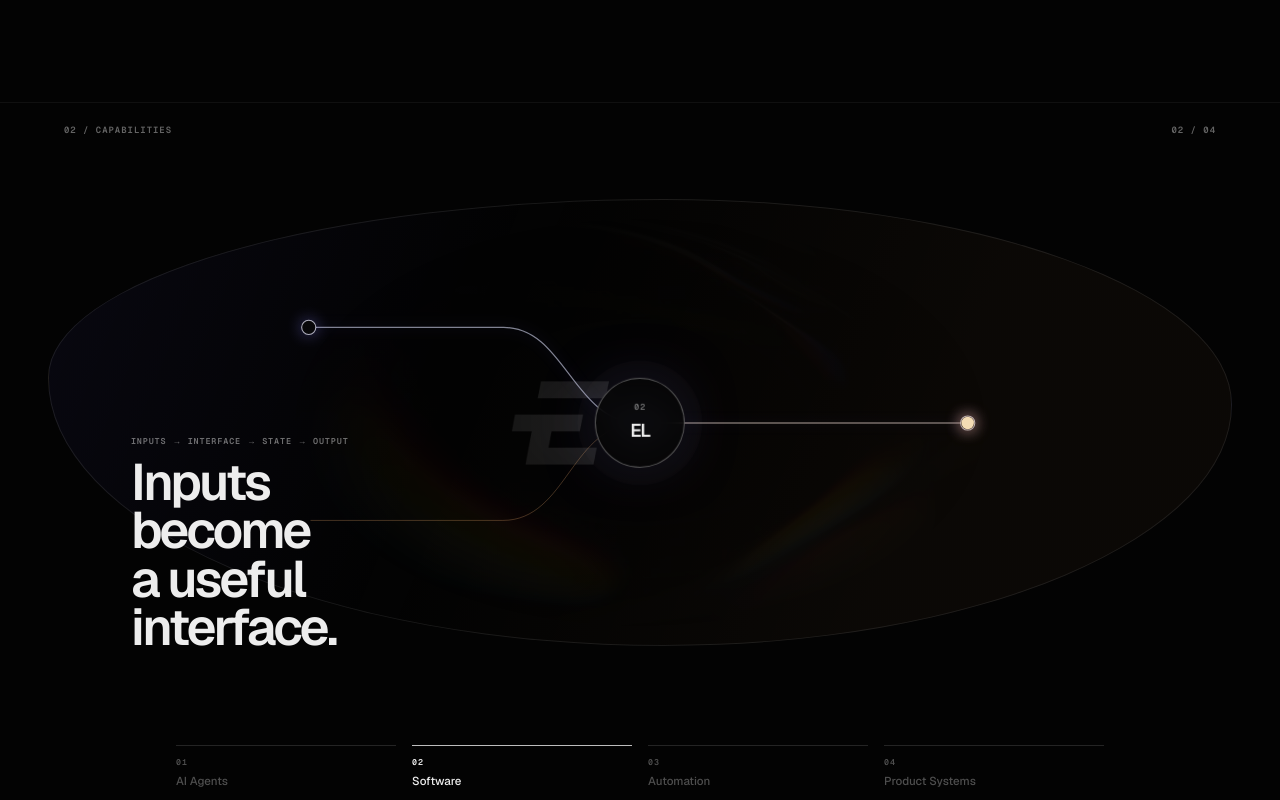
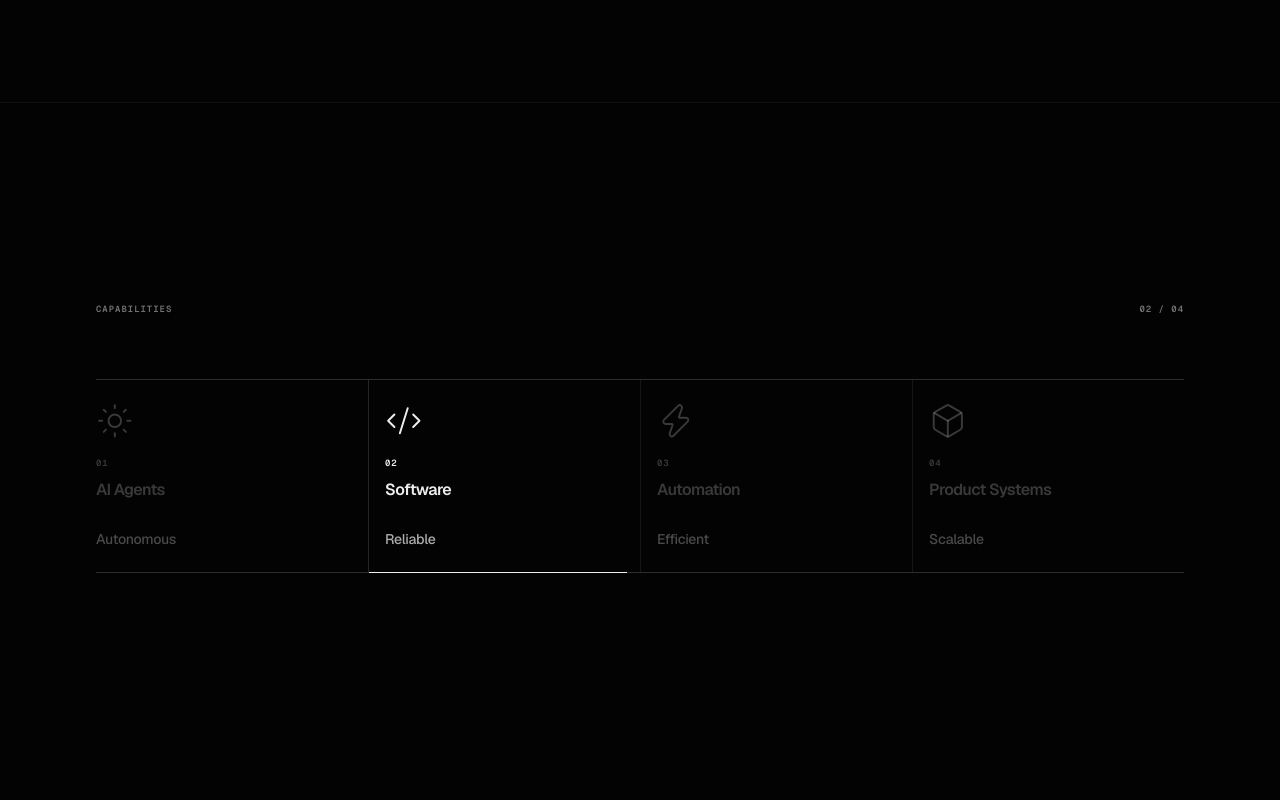
Before and after one commit to povssam/execution-labs-web, a Next.js app: page / in a window 1280 px wide. Shown: the part 1460-2260 px from the top of the page. Built offline with nearby package versions, Linux system fonts and the light colour scheme.

Commit message:
align protocol capabilities and CTA to reference

```diff
--- a/src/components/home/CapabilityStack.module.css
+++ b/src/components/home/CapabilityStack.module.css
@@ -1,27 +1,176 @@
-.section { position:relative; overflow:clip; background:#030303; border-bottom:1px solid rgba(237,237,237,.055); }
-.scrollScene { min-height:138svh; }
-.stickyStage { position:sticky; top:var(--nav-height); height:calc(100svh - var(--nav-height)); min-height:40rem; overflow:hidden; }
-.container { position:relative; display:flex; height:100%; flex-direction:column; align-items:center; justify-content:center; }
-.instrumentation { position:absolute; top:1.35rem; right:0; left:0; z-index:4; display:flex; justify-content:space-between; color:rgba(237,237,237,.42); font-family:var(--font-geist-mono),monospace; font-size:.56rem; font-weight:600; letter-spacing:.11em; text-transform:uppercase; }
-.systemObject { position:relative; width:min(74rem,94vw); height:min(38rem,62svh); min-height:27rem; isolation:isolate; transform:translateY(-3rem); }
-.systemObject::before { position:absolute; inset:5% 0; z-index:-2; border:1px solid rgba(237,237,237,.09); border-radius:52% 48% 48% 52% / 40% 46% 54% 60%; background:linear-gradient(112deg,rgba(111,101,255,.06),transparent 36%,rgba(255,177,104,.035) 72%); content:""; }
-.systemHalo { position:absolute; inset:6% 10%; z-index:-1; background:url("/brand/hero-glass.png") 72% 52% / cover no-repeat; filter:saturate(1.08) brightness(.62); opacity:.2; -webkit-mask-image:radial-gradient(ellipse 50% 64% at 50% 50%,#000,transparent 74%); mask-image:radial-gradient(ellipse 50% 64% at 50% 50%,#000,transparent 74%); }
-.systemSvg { position:absolute; inset:0; width:100%; height:100%; overflow:visible; }
-.systemRoute,.systemRouteGhost { fill:none; vector-effect:non-scaling-stroke; }
-.systemRoute { stroke:rgba(226,231,255,.56); stroke-width:1.15; filter:drop-shadow(0 0 7px rgba(123,118,255,.45)); }
-.systemRouteGhost { stroke:rgba(255,185,117,.25); stroke-width:1; }
-.systemNode { fill:#08080a; stroke:rgba(238,239,255,.72); stroke-width:1.2; filter:drop-shadow(0 0 9px rgba(141,137,255,.48)); }
-.systemSignal { fill:rgba(255,232,190,.94); filter:drop-shadow(0 0 9px rgba(255,175,100,.95)); }
-.systemCore { position:absolute; top:50%; left:50%; display:grid; width:5.65rem; height:5.65rem; place-content:center; border:1px solid rgba(237,237,237,.35); border-radius:50%; background:rgba(8,8,10,.78); box-shadow:0 0 0 1.1rem rgba(237,237,237,.017),0 0 4.5rem -1.5rem rgba(114,107,255,.58); text-align:center; translate:-50% -50%; backdrop-filter:blur(11px); }
-.systemCore span,.readout span { color:rgba(237,237,237,.46); font-family:var(--font-geist-mono),monospace; font-size:.53rem; font-weight:600; letter-spacing:.1em; text-transform:uppercase; }
-.systemCore strong { margin-top:.25rem; font-size:1.15rem; font-weight:600; letter-spacing:-.08em; }
-.readout { position:absolute; bottom:4%; left:7%; display:grid; gap:.65rem; max-width:18rem; transform:translateY(1rem); }
-.readout strong { max-width:14ch; color:#ededed; font-size:var(--type-section-display); font-weight:550; letter-spacing:-.055em; line-height:.94; text-wrap:balance; }
-.controls { position:absolute; right:0; bottom:1.15rem; left:0; z-index:5; display:grid; grid-template-columns:repeat(4,minmax(0,1fr)); width:min(100%,58rem); margin-inline:auto; gap:1rem; transform:translateY(-1.5rem); }
-.controls button { display:grid; gap:.35rem; min-width:0; padding:.65rem 0 .55rem; border-top:1px solid rgba(237,237,237,.14); color:rgba(237,237,237,.32); cursor:pointer; font:inherit; text-align:left; transition:color 220ms ease,border-color 220ms ease; }
-.controls button[data-active="true"] { border-color:rgba(237,237,237,.8); color:#ededed; }
-.controls button:focus-visible { outline:1px solid rgba(237,237,237,.75); outline-offset:.35rem; }
-.controls button span { font-family:var(--font-geist-mono),monospace; font-size:.52rem; font-weight:600; letter-spacing:.11em; }
-.controls button strong { overflow:hidden; font-size:.72rem; font-weight:500; line-height:1.15; text-overflow:ellipsis; white-space:nowrap; }
-@media (max-width:767px) { .scrollScene { min-height:138svh; } .stickyStage { min-height:39rem; } .instrumentation { top:1rem; font-size:var(--type-label); } .systemObject { width:calc(100vw - 1rem); height:min(32rem,58svh); min-height:25rem; transform:translateY(-4rem); } .systemObject::before { inset:8% -18%; } .systemHalo { inset:7% -28%; } .systemCore { width:4.55rem; height:4.55rem; } .readout { bottom:4%; left:6%; max-width:12rem; transform:translateY(1.5rem); } .readout strong { font-size:var(--type-section-display); } .controls { right:1.5rem; bottom:1rem; left:1.5rem; width:auto; gap:.65rem; transform:translateY(-2rem); } .controls button { min-height:3rem; padding-top:.55rem; } .controls button strong { font-size:var(--type-micro); white-space:normal; } }
-@media (prefers-reduced-motion:reduce) { .controls button { transition:none; } }
+.section {
+  position: relative;
+  overflow: clip;
+  background: #030303;
+  border-bottom: 1px solid rgba(237,237,237,.055);
+}
+
+.scrollScene { min-height: 124svh; }
+
+.stickyStage {
+  position: sticky;
+  top: var(--nav-height);
+  height: calc(100svh - var(--nav-height));
+  min-height: 40rem;
+  overflow: hidden;
+}
+
+.container {
+  position: relative;
+  display: flex;
+  height: 100%;
+  flex-direction: column;
+  justify-content: center;
+  transform: translateY(-2rem);
+}
+
+.instrumentation {
+  display: flex;
+  width: 100%;
+  align-items: center;
+  justify-content: space-between;
+  gap: 1rem;
+  color: rgba(237,237,237,.48);
+  font-family: var(--font-geist-mono),monospace;
+  font-size: .56rem;
+  font-weight: 600;
+  letter-spacing: .11em;
+  line-height: 1.2;
+  text-transform: uppercase;
+}
+
+.instrumentation h2 {
+  margin: 0;
+  color: inherit;
+  font: inherit;
+}
+
+.capabilityGrid {
+  display: grid;
+  grid-template-columns: repeat(4,minmax(0,1fr));
+  width: 100%;
+  margin-top: clamp(2.5rem,5vw,4.5rem);
+  border-top: 1px solid rgba(237,237,237,.18);
+  border-bottom: 1px solid rgba(237,237,237,.18);
+}
+
+.capability {
+  position: relative;
+  display: grid;
+  min-width: 0;
+  min-height: 12rem;
+  grid-template-rows: 2.75rem auto auto 1fr;
+  align-content: start;
+  gap: .8rem;
+  padding: 1.35rem .8rem 1.5rem 1rem;
+  border: 0;
+  border-left: 1px solid rgba(237,237,237,.15);
+  background: transparent;
+  color: rgba(237,237,237,.4);
+  cursor: pointer;
+  font: inherit;
+  text-align: left;
+  transition: color 220ms ease, opacity 220ms ease;
+}
+
+.capability:first-child {
+  border-left: 0;
+  padding-left: 0;
+}
+
+.capability:last-child { padding-right: 0; }
+
+.capability::after {
+  position: absolute;
+  right: .8rem;
+  bottom: -1px;
+  left: 0;
+  height: 1px;
+  background: #ededed;
+  content: "";
+  opacity: 0;
+  transform: scaleX(.25);
+  transform-origin: left;
+  transition: opacity 220ms ease, transform 300ms cubic-bezier(.22,1,.36,1);
+}
+
+.capability:last-child::after { right: 0; }
+
+.capability[data-active="false"] { opacity: .58; }
+
+.capability[data-active="true"] { color: #ededed; }
+
+.capability[data-active="true"]::after {
+  opacity: 1;
+  transform: scaleX(1);
+}
+
+.capability:focus-visible {
+  outline: 1px solid rgba(237,237,237,.78);
+  outline-offset: .45rem;
+}
+
+.capabilityIcon {
+  width: 2.35rem;
+  height: 2.35rem;
+  color: currentColor;
+  stroke-width: 1.25;
+}
+
+.capabilityNumber {
+  color: inherit;
+  font-family: var(--font-geist-mono),monospace;
+  font-size: .56rem;
+  font-weight: 600;
+  letter-spacing: .1em;
+  line-height: 1.2;
+  font-variant-numeric: tabular-nums;
+}
+
+.capabilityTitle {
+  max-width: 12ch;
+  color: inherit;
+  font-size: var(--type-body-large);
+  font-weight: 520;
+  letter-spacing: -.035em;
+  line-height: 1.05;
+  text-wrap: balance;
+}
+
+.capabilityDescriptor {
+  align-self: end;
+  color: rgba(237,237,237,.52);
+  font-size: var(--type-body);
+  font-weight: 450;
+  letter-spacing: -.02em;
+  line-height: 1.2;
+}
+
+.capability[data-active="true"] .capabilityDescriptor { color: rgba(237,237,237,.72); }
+
+@media (max-width:767px) {
+  .scrollScene { min-height: 124svh; }
+  .stickyStage { min-height: 39rem; }
+  .container { transform: translateY(-1.5rem); }
+  .instrumentation { font-size: var(--type-label); }
+  .capabilityGrid { margin-top: 2.75rem; }
+  .capability {
+    min-height: 11.25rem;
+    grid-template-rows: 2.2rem auto auto 1fr;
+    gap: .7rem;
+    padding: 1.15rem .45rem 1.3rem .65rem;
+  }
+  .capability:first-child { padding-left: 0; }
+  .capability:last-child { padding-right: 0; }
+  .capability::after { right: .45rem; }
+  .capability:last-child::after { right: 0; }
+  .capabilityIcon { width: 1.8rem; height: 1.8rem; }
+  .capabilityNumber { font-size: var(--type-micro); }
+  .capabilityTitle { font-size: .78rem; line-height: 1.1; }
+  .capabilityDescriptor { font-size: .72rem; }
+}
+
+@media (prefers-reduced-motion:reduce) {
+  .capability,
+  .capability::after { transition: none; }
+}
--- a/src/components/home/CapabilityStack.tsx
+++ b/src/components/home/CapabilityStack.tsx
@@ -1,23 +1,22 @@
 "use client";
 
-import { motion, useMotionValueEvent, useScroll } from "framer-motion";
+import { Box, Code2, Sun, Zap } from "lucide-react";
+import { useMotionValueEvent, useScroll } from "framer-motion";
 import { useRef, useState } from "react";
 import type { KeyboardEvent as ReactKeyboardEvent } from "react";
-import { usePrefersReducedMotion } from "@/lib/usePrefersReducedMotion";
 import { Container } from "../ui/Container";
 import styles from "./CapabilityStack.module.css";
 
 const stack = [
-  { title: "AI Agents", statement: "Observe. Reason. Decide. Act.", route: "observe → reason → decide → act" },
-  { title: "Software", statement: "Inputs become a useful interface.", route: "inputs → interface → state → output" },
-  { title: "Automation", statement: "The useful work keeps moving.", route: "trigger → route → execute → verify" },
-  { title: "Product Systems", statement: "One layer holds the moving parts.", route: "subsystems → operating layer" },
+  { title: "AI Agents", descriptor: "Autonomous", Icon: Sun },
+  { title: "Software", descriptor: "Reliable", Icon: Code2 },
+  { title: "Automation", descriptor: "Efficient", Icon: Zap },
+  { title: "Product Systems", descriptor: "Scalable", Icon: Box },
 ] as const;
 
 export function CapabilityStack() {
   const sceneRef = useRef<HTMLDivElement | null>(null);
   const [activeIndex, setActiveIndex] = useState(0);
-  const reduceMotion = usePrefersReducedMotion();
   const { scrollYProgress } = useScroll({ target: sceneRef, offset: ["start start", "end end"] });
 
   useMotionValueEvent(scrollYProgress, "change", (latest) => {
@@ -25,14 +24,7 @@ export function CapabilityStack() {
     setActiveIndex((current) => (current === next ? current : next));
   });
 
-  const select = (index: number) => {
-    setActiveIndex(index);
-    const scene = sceneRef.current;
-    if (!scene) return;
-    const top = window.scrollY + scene.getBoundingClientRect().top;
-    const travel = Math.max(1, scene.offsetHeight - window.innerHeight);
-    window.scrollTo({ top: top + travel * (index / (stack.length - 1)), behavior: reduceMotion ? "auto" : "smooth" });
-  };
+  const select = (index: number) => setActiveIndex(Math.max(0, Math.min(stack.length - 1, index)));
 
   const onKeyDown = (event: ReactKeyboardEvent<HTMLButtonElement>, index: number) => {
     let next: number | null = null;
@@ -44,47 +36,37 @@ export function CapabilityStack() {
     event.preventDefault();
     const bounded = Math.max(0, Math.min(stack.length - 1, next));
     select(bounded);
-    document.getElementById(`capability-control-${bounded}`)?.focus();
+    document.getElementById("capability-control-" + bounded)?.focus();
   };
 
   return (
-    <section id="capabilities" data-capability-index={activeIndex} className={styles.section}>
+    <section id="capabilities" aria-labelledby="capabilities-title" data-capability-index={activeIndex} className={styles.section}>
       <div ref={sceneRef} className={styles.scrollScene}>
         <div className={styles.stickyStage}>
           <Container className={styles.container}>
             <div className={styles.instrumentation}>
-              <span>02 / Capabilities</span>
+              <h2 id="capabilities-title">Capabilities</h2>
               <span>{String(activeIndex + 1).padStart(2, "0")} / 04</span>
             </div>
 
-            <div className={styles.systemObject} data-state={activeIndex} role="group" aria-label="Capability system">
-              <div className={styles.systemHalo} />
-              <svg className={styles.systemSvg} viewBox="0 0 1000 560" role="presentation">
-                <motion.path className={styles.systemRoute} d={activeIndex === 0 ? "M118 278 C255 278 278 136 430 170 S623 420 858 280" : activeIndex === 1 ? "M122 172 H346 C416 172 424 280 500 280 H872" : activeIndex === 2 ? "M124 280 H300 C370 280 372 146 500 146 S632 414 868 414" : "M132 146 H320 C382 146 390 280 500 280 S628 146 692 146 H870"} initial={false} animate={{ pathLength: 1, opacity: 1 }} transition={{ duration: reduceMotion ? 0.18 : 0.62, ease: [0.22, 1, 0.36, 1] }} />
-                <motion.path className={styles.systemRouteGhost} d={activeIndex === 0 ? "M118 350 C255 350 320 424 440 386 S640 160 858 222" : activeIndex === 1 ? "M128 390 H345 C418 390 422 280 500 280 H870" : activeIndex === 2 ? "M124 398 H286 C366 398 376 280 500 280 S642 282 868 282" : "M134 415 H320 C388 415 388 280 500 280 S640 415 868 415"} initial={false} animate={{ pathLength: 1 }} transition={{ duration: reduceMotion ? 0.18 : 0.62, ease: [0.22, 1, 0.36, 1] }} />
-                {[[126, activeIndex === 0 ? 278 : activeIndex === 1 ? 172 : activeIndex === 2 ? 280 : 146], [500, activeIndex === 0 ? 246 : 280], [870, activeIndex === 0 ? 280 : activeIndex === 1 ? 280 : activeIndex === 2 ? 414 : 146]].map(([cx, cy], index) => <motion.circle key={index} className={styles.systemNode} cx={cx} cy={cy} r={index === 1 ? 16 : 8} initial={false} animate={{ cx, cy }} transition={{ duration: reduceMotion ? 0.18 : 0.62, ease: [0.22, 1, 0.36, 1] }} />)}
-                {!reduceMotion && <motion.circle className={styles.systemSignal} r="7" animate={activeIndex === 0 ? { cx: [126, 300, 500, 698, 870], cy: [278, 220, 250, 360, 280] } : activeIndex === 1 ? { cx: [126, 346, 500, 700, 870], cy: [172, 172, 280, 280, 280] } : activeIndex === 2 ? { cx: [126, 300, 500, 690, 868], cy: [280, 280, 146, 320, 414] } : { cx: [132, 320, 500, 690, 870], cy: [146, 146, 280, 146, 146] }} transition={{ duration: 1.5, ease: [0.77, 0, 0.175, 1], repeat: 0 }} />}
-              </svg>
-              <div className={styles.systemCore}><span>{String(activeIndex + 1).padStart(2, "0")}</span><strong>EL</strong></div>
-              <motion.div id="capability-readout" role="tabpanel" key={stack[activeIndex].title} className={styles.readout} initial={{ opacity: 0, y: reduceMotion ? 0 : 8 }} animate={{ opacity: 1, y: 0 }} transition={{ duration: reduceMotion ? 0.18 : 0.35 }}><span>{stack[activeIndex].route}</span><strong>{stack[activeIndex].statement}</strong></motion.div>
-            </div>
-
-            <div className={styles.controls} role="tablist" aria-label="Capabilities">
-              {stack.map((capability, index) => (
+            <div className={styles.capabilityGrid} role="tablist" aria-label="Capabilities">
+              {stack.map(({ title, descriptor, Icon }, index) => (
                 <button
-                  key={capability.title}
-                  id={`capability-control-${index}`}
+                  key={title}
+                  id={"capability-control-" + index}
                   type="button"
                   role="tab"
                   aria-selected={index === activeIndex}
-                  aria-controls="capability-readout"
                   tabIndex={index === activeIndex ? 0 : -1}
                   data-active={index === activeIndex}
+                  className={styles.capability}
                   onClick={() => select(index)}
                   onKeyDown={(event) => onKeyDown(event, index)}
                 >
-                  <span>{String(index + 1).padStart(2, "0")}</span>
-                  <strong>{capability.title}</strong>
+                  <Icon aria-hidden="true" className={styles.capabilityIcon} strokeWidth={1.25} />
+                  <span className={styles.capabilityNumber}>{String(index + 1).padStart(2, "0")}</span>
+                  <strong className={styles.capabilityTitle}>{title}</strong>
+                  <span className={styles.capabilityDescriptor}>{descriptor}</span>
                 </button>
               ))}
             </div>
--- a/src/components/home/Process.tsx
+++ b/src/components/home/Process.tsx
@@ -16,28 +16,18 @@ const statements = [
   "Test in real use.",
 ] as const;
 
-const systemPaths = [
-  { route: "M16 56 H34 C43 56 43 34 56 34 S69 68 84 68", ghost: "M16 70 H38 C46 70 46 80 57 80 S70 47 85 47" },
-  { route: "M16 34 H36 C44 34 45 56 56 56 H84", ghost: "M16 76 H38 C46 76 46 56 56 56 H84" },
-  { route: "M16 56 H33 C42 56 42 32 54 32 S69 78 84 78", ghost: "M16 76 H38 C46 76 46 56 56 56 S69 36 84 36" },
-  { route: "M16 36 H34 C44 36 44 56 56 56 S67 36 84 36", ghost: "M16 76 H34 C44 76 44 56 56 56 S67 76 84 76" },
-] as const;
-
-type LensState = {
-  objectPosition: string;
+type PrismState = {
   scale: number;
   x: string;
   y: string;
-  focusX: string;
-  focusY: string;
-  arc: number;
+  rotate: number;
 };
 
-const lensStates: LensState[] = [
-  { objectPosition: "89% 54%", scale: 1.28, x: "-3%", y: "2%", focusX: "-12%", focusY: "10%", arc: -24 },
-  { objectPosition: "82% 48%", scale: 1.34, x: "-1%", y: "-1%", focusX: "4%", focusY: "-7%", arc: -6 },
-  { objectPosition: "76% 43%", scale: 1.38, x: "2%", y: "-2%", focusX: "16%", focusY: "-12%", arc: 14 },
-  { objectPosition: "70% 48%", scale: 1.32, x: "0%", y: "1%", focusX: "8%", focusY: "8%", arc: 34 },
+const prismStates: PrismState[] = [
+  { scale: 1.04, x: "-4%", y: "1%", rotate: -2 },
+  { scale: 1.08, x: "-1%", y: "-1%", rotate: -1 },
+  { scale: 1.12, x: "2%", y: "-2%", rotate: 1 },
+  { scale: 1.06, x: "3%", y: "0%", rotate: 2 },
 ];
 
 export function Process() {
@@ -45,16 +35,12 @@ export function Process() {
   const [activeIndex, setActiveIndex] = useState(0);
   const reduceMotion = usePrefersReducedMotion();
   const activeStep = process[activeIndex];
-  const lensState = lensStates[activeIndex];
-  const systemPath = systemPaths[activeIndex];
+  const prismState = prismStates[activeIndex];
   const { scrollYProgress } = useScroll({ target: sceneRef, offset: ["start start", "end end"] });
-  const rawRotation = useTransform(scrollYProgress, [0, 0.34, 0.67, 1], [-14, -4, 8, 18]);
-  const rawScale = useTransform(scrollYProgress, [0, 0.34, 0.67, 1], lensStates.map((state) => state.scale));
-  const rawX = useTransform(scrollYProgress, [0, 0.34, 0.67, 1], lensStates.map((state) => state.x));
-  const rawY = useTransform(scrollYProgress, [0, 0.34, 0.67, 1], lensStates.map((state) => state.y));
-  const focusX = useTransform(scrollYProgress, [0, 0.34, 0.67, 1], lensStates.map((state) => state.focusX));
-  const focusY = useTransform(scrollYProgress, [0, 0.34, 0.67, 1], lensStates.map((state) => state.focusY));
-  const arcRotation = useTransform(scrollYProgress, [0, 0.34, 0.67, 1], lensStates.map((state) => state.arc));
+  const rawRotation = useTransform(scrollYProgress, [0, 0.34, 0.67, 1], prismStates.map((state) => state.rotate));
+  const rawScale = useTransform(scrollYProgress, [0, 0.34, 0.67, 1], prismStates.map((state) => state.scale));
+  const rawX = useTransform(scrollYProgress, [0, 0.34, 0.67, 1], prismStates.map((state) => state.x));
+  const rawY = useTransform(scrollYProgress, [0, 0.34, 0.67, 1], prismStates.map((state) => state.y));
   const rotation = useSpring(rawRotation, { stiffness: 82, damping: 26, mass: 0.8 });
   const scale = useSpring(rawScale, { stiffness: 76, damping: 25, mass: 0.82 });
 
@@ -66,14 +52,6 @@ export function Process() {
   const setStep = (requestedIndex: number) => {
     const next = Math.max(0, Math.min(process.length - 1, requestedIndex));
     setActiveIndex(next);
-    const scene = sceneRef.current;
-    if (!scene) return;
-    const top = window.scrollY + scene.getBoundingClientRect().top;
-    const travel = Math.max(1, scene.offsetHeight - window.innerHeight);
-    window.scrollTo({
-      top: top + travel * (next / (process.length - 1)),
-      behavior: reduceMotion ? "auto" : "smooth",
-    });
   };
 
   const onKeyDown = (event: ReactKeyboardEvent<HTMLButtonElement>, index: number) => {
@@ -100,22 +78,13 @@ export function Process() {
             </div>
 
             <div className={styles.layout}>
-              <div className={styles.lensWrap} aria-hidden="true">
-                <motion.div className={styles.lens} data-state={activeIndex} style={{ rotate: reduceMotion ? lensState.arc : rotation }}>
-                  <motion.div className={styles.lensMedia} style={{ scale: reduceMotion ? lensState.scale : scale, x: reduceMotion ? lensState.x : rawX, y: reduceMotion ? lensState.y : rawY }}>
-                    <Image src="/brand/hero-glass.png" alt="" fill sizes="(max-width: 767px) 76vw, 42vw" className={styles.lensImage} style={{ objectPosition: lensState.objectPosition }} draggable={false} />
+              <div className={styles.prismWrap} aria-hidden="true">
+                <div className={styles.prismField} data-state={activeIndex}>
+                  <motion.div className={styles.prismMedia} style={{ scale: reduceMotion ? prismState.scale : scale, x: reduceMotion ? prismState.x : rawX, y: reduceMotion ? prismState.y : rawY, rotate: reduceMotion ? prismState.rotate : rotation }}>
+                    <Image src="/brand/hero-glass.png" alt="" fill sizes="(max-width: 767px) 124vw, 100vw" className={styles.prismImage} draggable={false} />
                   </motion.div>
-                  <motion.span className={styles.lensArc} style={{ rotate: reduceMotion ? lensState.arc : arcRotation }} />
-                  <motion.span className={styles.lensFocus} style={{ x: reduceMotion ? lensState.focusX : focusX, y: reduceMotion ? lensState.focusY : focusY }} />
-                  <svg className={styles.lensSystem} viewBox="0 0 100 100" preserveAspectRatio="none">
-                    <motion.path className={styles.systemRoute} d={systemPath.route} initial={false} animate={{ pathLength: 1 }} transition={{ duration: reduceMotion ? .18 : .55, ease: [0.22, 1, 0.36, 1] }} />
-                    <motion.path className={styles.systemGhost} d={systemPath.ghost} initial={false} animate={{ pathLength: 1 }} transition={{ duration: reduceMotion ? .18 : .55, ease: [0.22, 1, 0.36, 1] }} />
-                    <motion.circle className={styles.systemHub} cx="56" cy="56" r="4.2" animate={{ scale: activeIndex === 3 ? 1.18 : 1, opacity: 1 }} transition={{ duration: reduceMotion ? .18 : .4 }} />
-                    {!reduceMotion && <motion.circle className={styles.systemSignal} r="2.1" animate={activeIndex === 0 ? { cx: [16, 34, 56, 84], cy: [56, 56, 34, 68] } : activeIndex === 1 ? { cx: [16, 36, 56, 84], cy: [34, 34, 56, 56] } : activeIndex === 2 ? { cx: [16, 33, 54, 84], cy: [56, 56, 32, 78] } : { cx: [16, 34, 56, 84], cy: [36, 36, 56, 36] }} transition={{ duration: 1.25, ease: [0.77, 0, 0.175, 1], repeat: 0 }} />}
-                  </svg>
-                  <div className={styles.lensShade} />
-                </motion.div>
-                <span className={styles.lensIndex}>{activeStep.index}</span>
+                  <div className={styles.prismShade} />
+                </div>
               </div>
 
               <div className={styles.content}>
```
Also changed, not shown: src/components/home/FinalCTA.tsx (+5 -4 lines), src/components/home/Process.module.css (+187 -42 lines).
